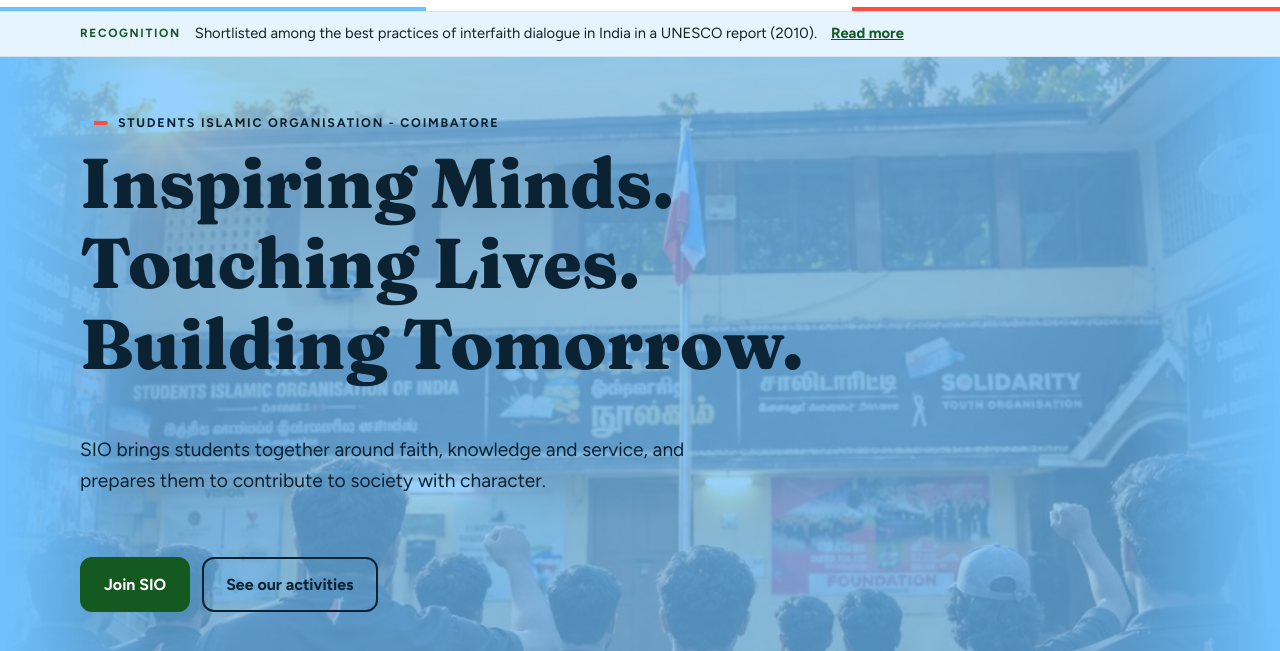
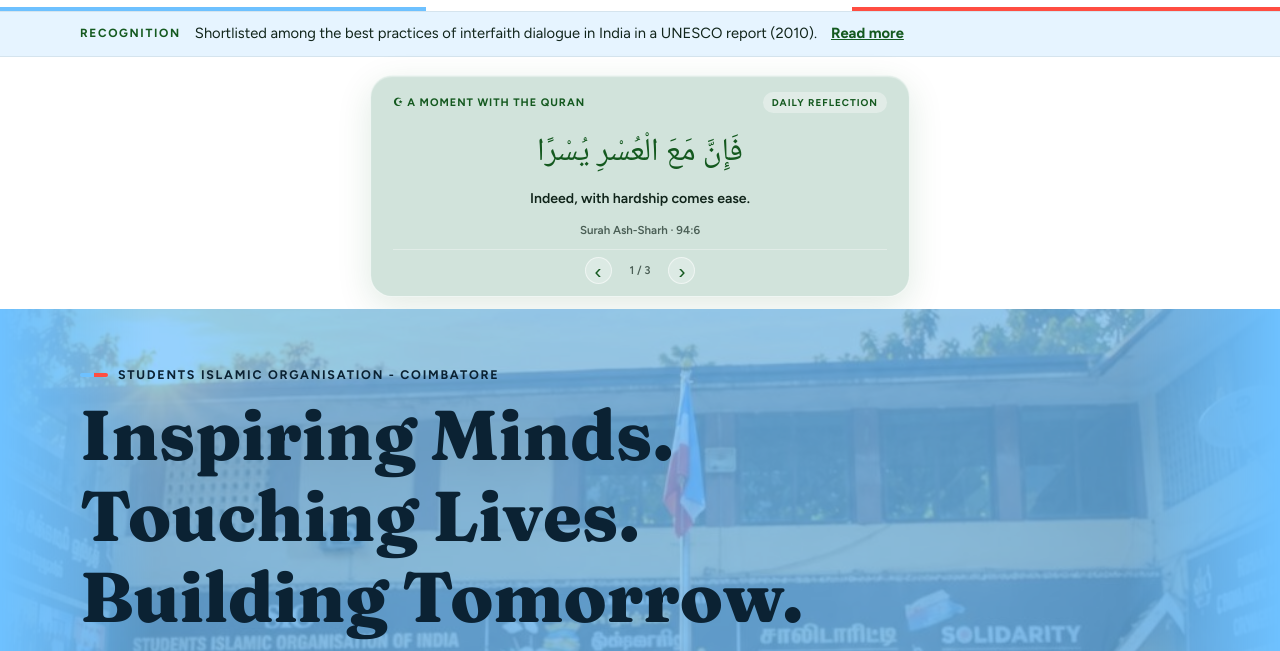
Before and after one commit to siocoimbatorework/SIO_Website, a plain HTML site: page index.html in a window 1280 px wide. Shown: the part 57-708 px from the top of the page. Drawn offline with Linux system fonts and the light colour scheme.

Commit message:
Quran ayat Update index.html

```diff
--- a/index.html
+++ b/index.html
@@ -356,6 +356,144 @@ footer .fine{margin-top:30px;font-size:.85rem;opacity:.85;border-top:1px solid r
   -webkit-text-fill-color: #ff3333 !important;
 }
 
+
+/* Quran Daily Reflection - Liquid Glass */
+
+.quran-wrap {
+  display: flex;
+  justify-content: center;
+  padding: 18px 16px 12px;
+  background: var(--bg);
+}
+
+.quran-glass {
+  width: min(100%, 540px);
+  padding: 16px 22px 12px;
+  border: 1px solid rgba(255,255,255,.65);
+  border-radius: 22px;
+  background: rgba(45,130,90,.22);
+  backdrop-filter: blur(22px) saturate(180%);
+  -webkit-backdrop-filter: blur(22px) saturate(180%);
+  box-shadow: 0 10px 35px rgba(20,89,31,.12),
+              inset 0 1px 1px rgba(255,255,255,.4);
+  color: var(--fg);
+  transition: transform .3s ease, box-shadow .3s ease;
+}
+
+.quran-glass:hover {
+  transform: translateY(-3px);
+  box-shadow: 0 15px 40px rgba(20,89,31,.18),
+              inset 0 1px 1px rgba(255,255,255,.5);
+}
+
+.quran-top,
+.quran-controls {
+  display: flex;
+  align-items: center;
+  justify-content: space-between;
+  gap: 12px;
+}
+
+.quran-top {
+  font-size: .68rem;
+  font-weight: 700;
+  letter-spacing: .09em;
+  color: var(--green-ink);
+}
+
+.quran-live {
+  font-size: .62rem;
+  padding: 3px 9px;
+  border-radius: 20px;
+  background: rgba(255,255,255,.35);
+}
+
+.quran-content {
+  text-align: center;
+  padding: 12px 0 8px;
+  animation: quranFade .5s ease;
+}
+
+.quran-arabic {
+  font-family: "Noto Naskh Arabic", serif;
+  font-size: clamp(1.5rem, 3vw, 2rem);
+  line-height: 1.8;
+  color: var(--green-ink);
+  margin-bottom: 5px;
+}
+
+.quran-translation {
+  font-size: .88rem;
+  font-weight: 600;
+  color: var(--fg);
+  margin: 0 auto 5px;
+}
+
+.quran-reference {
+  font-size: .72rem;
+  color: var(--muted);
+  font-weight: 600;
+}
+
+.quran-controls {
+  justify-content: center;
+  gap: 18px;
+  border-top: 1px solid rgba(255,255,255,.35);
+  padding-top: 7px;
+}
+
+.quran-controls button {
+  border: 1px solid rgba(255,255,255,.55);
+  background: rgba(255,255,255,.25);
+  color: var(--green-ink);
+  border-radius: 50%;
+  width: 27px;
+  height: 27px;
+  font-size: 21px;
+  line-height: 1;
+  cursor: pointer;
+  transition: .2s ease;
+}
+
+.quran-controls button:hover {
+  background: rgba(255,255,255,.65);
+  transform: scale(1.1);
+}
+
+.quran-controls span {
+  font-size: .7rem;
+  color: var(--muted);
+  font-weight: 600;
+}
+
+@keyframes quranFade {
+  from { opacity: 0; transform: translateY(5px); }
+  to { opacity: 1; transform: translateY(0); }
+}
+
+@media(max-width:600px) {
+  .quran-wrap {
+    padding: 14px 10px;
+  }
+
+  .quran-glass {
+    padding: 13px 15px 10px;
+    border-radius: 18px;
+  }
+}
+
+@media(prefers-reduced-motion:reduce) {
+  .quran-glass,
+  .quran-controls button {
+    transition: none;
+  }
+
+  .quran-content {
+    animation: none;
+  }
+}
+
+
 </style>
 </head>
 <body>
@@ -394,6 +532,29 @@ footer .fine{margin-top:30px;font-size:.85rem;opacity:.85;border-top:1px solid r
 </aside>
 
 <main>
+
+<!-- QURAN DAILY REFLECTION -->
+<div class="quran-wrap">
+  <div class="quran-glass">
+    <div class="quran-top">
+      <span>☪ A MOMENT WITH THE QURAN</span>
+      <span class="quran-live">DAILY REFLECTION</span>
+    </div>
+
+    <div class="quran-content">
+      <div class="quran-arabic" id="quranArabic" dir="rtl"></div>
+      <p class="quran-translation" id="quranTranslation"></p>
+      <span class="quran-reference" id="quranReference"></span>
+    </div>
+
+    <div class="quran-controls">
+      <button type="button" id="quranPrev" aria-label="Previous verse">‹</button>
+      <span id="quranCount">1 / 3</span>
+      <button type="button" id="quranNext" aria-label="Next verse">›</button>
+    </div>
+  </div>
+</div>
+
 <!-- HOME -->
 <div class="hero" id="home">
   <div class="band band-sky"><div class="wrap">
@@ -724,6 +885,65 @@ footer .fine{margin-top:30px;font-size:.85rem;opacity:.85;border-top:1px solid r
   return box;
 }
 
+/* Quran Daily Reflection */
+
+var quranVerses = [
+  {
+    arabic: "فَإِنَّ مَعَ الْعُسْرِ يُسْرًا",
+    translation: "Indeed, with hardship comes ease.",
+    reference: "Surah Ash-Sharh · 94:6"
+  },
+  {
+    arabic: "إِنَّ اللَّهَ مَعَ الصَّابِرِينَ",
+    translation: "Indeed, Allah is with the patient.",
+    reference: "Surah Al-Baqarah · 2:153"
+  },
+  {
+    arabic: "أَلَا بِذِكْرِ اللَّهِ تَطْمَئِنُّ الْقُلُوبُ",
+    translation: "Unquestionably, by the remembrance of Allah hearts are assured.",
+    reference: "Surah Ar-Ra'd · 13:28"
+  }
+];
+
+var quranIndex = 0;
+
+function showQuranVerse() {
+  var verse = quranVerses[quranIndex];
+
+  var content = document.querySelector(".quran-content");
+
+  content.style.animation = "none";
+  content.offsetHeight;
+  content.style.animation = "";
+
+  document.getElementById("quranArabic").textContent = verse.arabic;
+  document.getElementById("quranTranslation").textContent = verse.translation;
+  document.getElementById("quranReference").textContent = verse.reference;
+  document.getElementById("quranCount").textContent =
+    (quranIndex + 1) + " / " + quranVerses.length;
+}
+
+document.getElementById("quranNext").onclick = function() {
+  quranIndex = (quranIndex + 1) % quranVerses.length;
+  showQuranVerse();
+};
+
+document.getElementById("quranPrev").onclick = function() {
+  quranIndex = (quranIndex - 1 + quranVerses.length) % quranVerses.length;
+  showQuranVerse();
+};
+
+showQuranVerse();
+
+/* Automatically rotate every 15 seconds */
+if (!window.matchMedia("(prefers-reduced-motion: reduce)").matches) {
+  setInterval(function() {
+    quranIndex = (quranIndex + 1) % quranVerses.length;
+    showQuranVerse();
+  }, 15000);
+}
+
+
   /* activities */
   var dlg=document.getElementById("dlg"),dlgBody=document.getElementById("dlgBody");
   function openAct(a){
```
